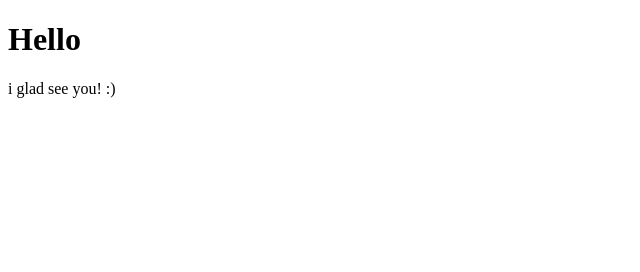
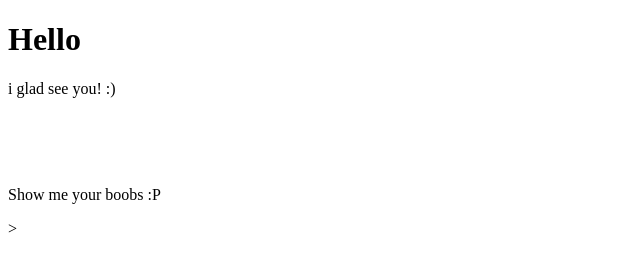
Before and after one commit to ImperatorMarsa/Hello-git, a plain HTML site: page index.html in a window 1280 px wide. Shown: the whole page, without its empty margins (0-640 px from the left). Drawn offline with Linux system fonts and the light colour scheme.

Commit message:
Peresmotrl vzglyad na koncept proekta

```diff
--- a/index.html
+++ b/index.html
@@ -7,5 +7,6 @@
     <body>
         <h1>Hello</h1>
         <p>i glad see you!  :)</p>
+        <p><br><br><br><br>Show me your boobs :P</p>>
     </body>
 </html>
```
